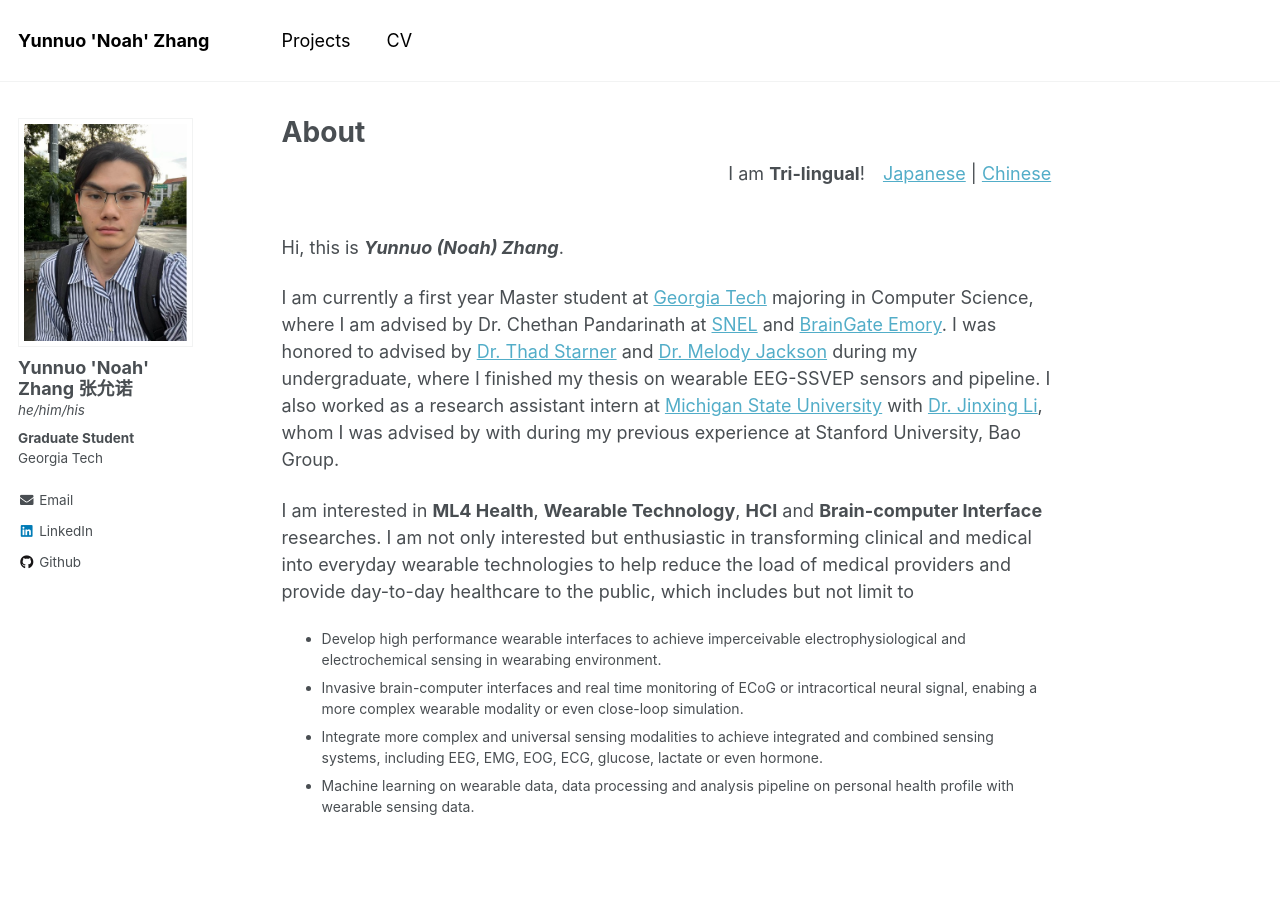
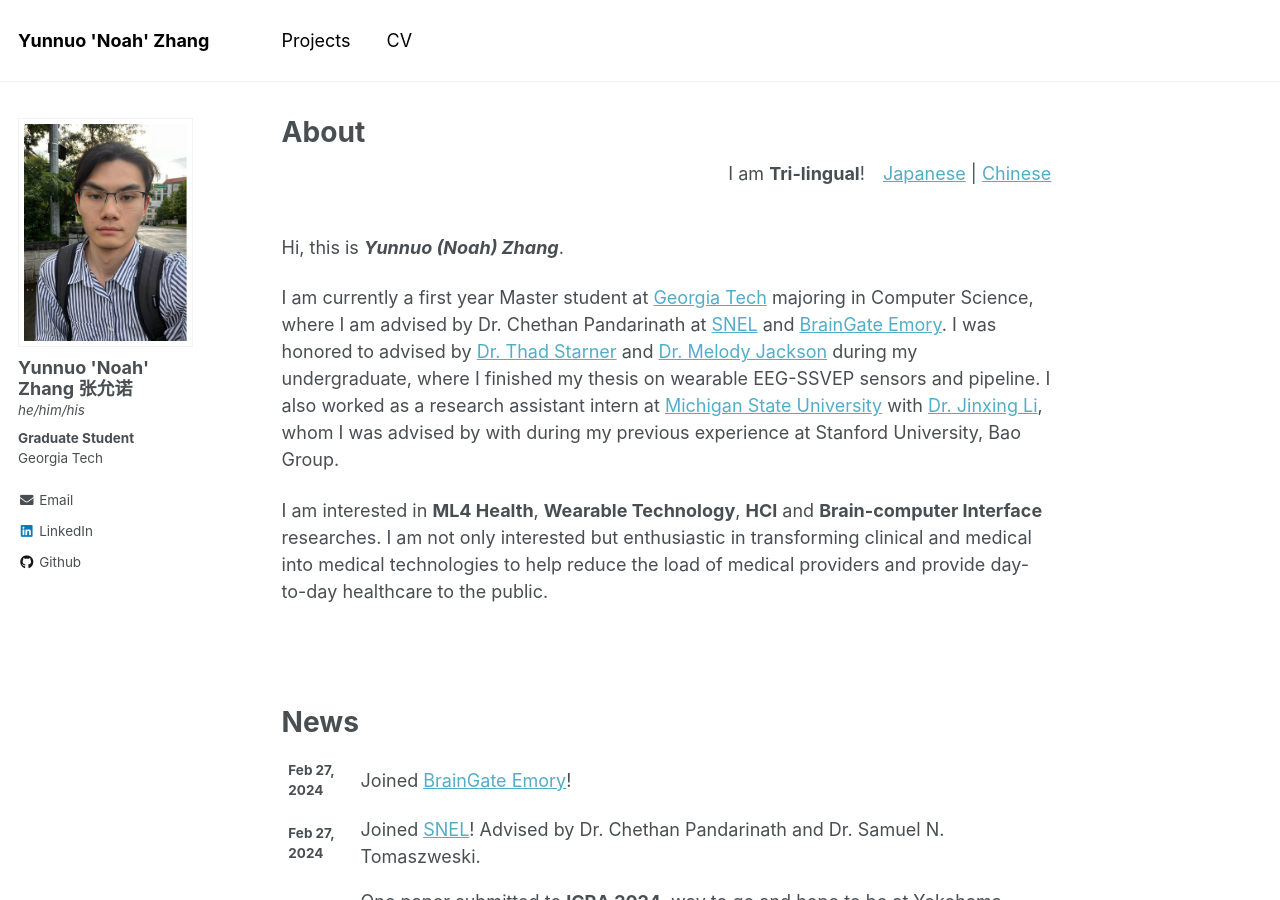
Before and after one commit to NoahZhang1/NoahZhang1.github.io, a Jekyll site: the page built from _pages/about.md, in a window 1280 px wide and 900 px high. Built offline with Jekyll 4.4.1, drawn with Linux system fonts in a browser that asks for light colours.

Commit message:
minor detail

```diff
--- a/_pages/about.md
+++ b/_pages/about.md
@@ -18,13 +18,7 @@
 
 I am currently a first year Master student at [Georgia Tech](https://www.gatech.edu) majoring in Computer Science, where I am advised by Dr. Chethan Pandarinath at [SNEL](https://www.snel.ai) and [BrainGate Emory](https://www.braingate.org). I was honored to advised by [Dr. Thad Starner](https://www.cc.gatech.edu/home/thad/index.htm) and [Dr. Melody Jackson](https://faculty.cc.gatech.edu/~melody/) during my undergraduate, where I finished my thesis on wearable EEG-SSVEP sensors and pipeline. I also worked as a research assistant intern at [Michigan State University](https://www.msu.edu) with [Dr. Jinxing Li](https://www.labli.net), whom I was advised by with during my previous experience at Stanford University, Bao Group.
 
-I am interested in **ML4 Health**, **Wearable Technology**, **HCI** and **Brain-computer Interface** researches. I am not only interested but enthusiastic in transforming clinical and medical into everyday wearable technologies to help reduce the load of medical providers and provide day-to-day healthcare to the public, which includes but not limit to
-<ul style="font-size: 14px;">
-  <li>Develop high performance wearable interfaces to achieve imperceivable electrophysiological and electrochemical sensing in wearabing environment.</li>
-  <li>Invasive brain-computer interfaces and real time monitoring of ECoG or intracortical neural signal, enabing a more complex wearable modality or even close-loop simulation.</li>
-  <li>Integrate more complex and universal sensing modalities to achieve integrated and combined sensing systems, including EEG, EMG, EOG, ECG, glucose, lactate or even hormone.</li>
-  <li>Machine learning on wearable data, data processing and analysis pipeline on personal health profile with wearable sensing data.</li>
-</ul>
+I am interested in **ML4 Health**, **Wearable Technology**, **HCI** and **Brain-computer Interface** researches. I am not only interested but enthusiastic in transforming clinical and medical into medical technologies to help reduce the load of medical providers and provide day-to-day healthcare to the public.
 
 <!-- I am **Tri-lingual**, feel free to check site in any of the language shown above. -->
 
```
Also changed, not shown: _pages/about_cn.md (+1 -1 lines), _pages/about_jp.md (+1 -1 lines).
